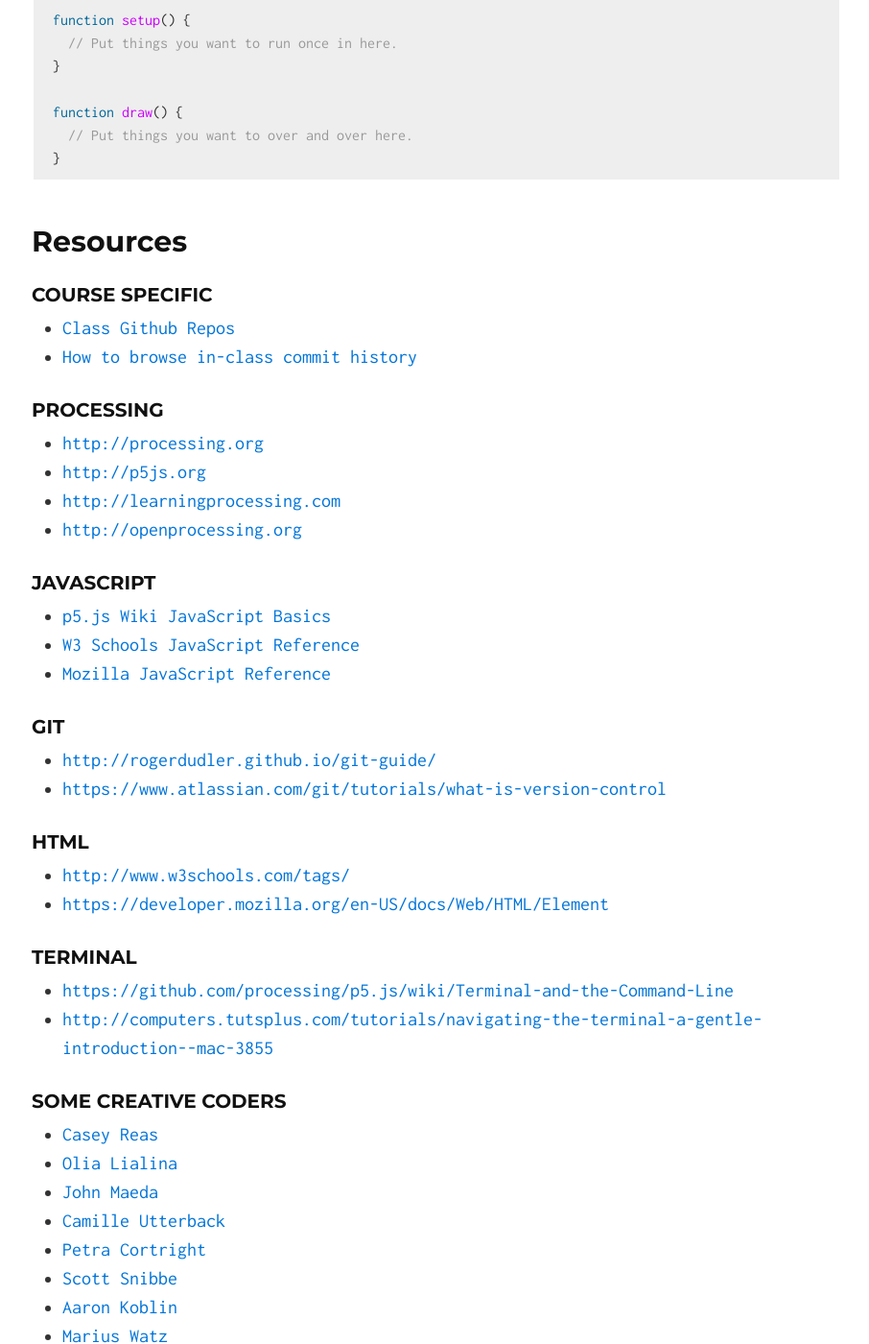
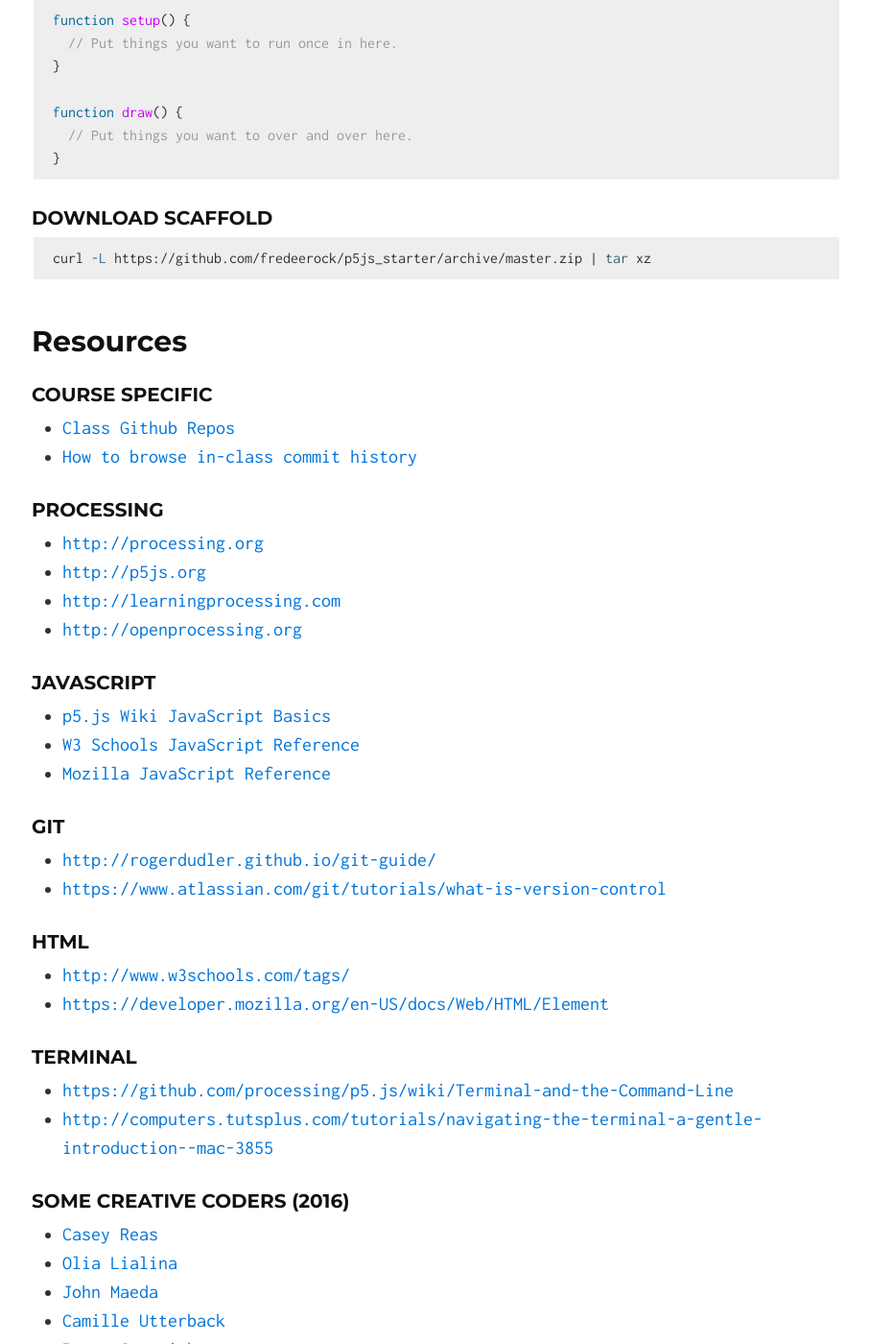
Before and after one commit to lsudigitalart/lsudigitalart.github.io, a Jekyll site: the page built from 2210/index.md, in a window 1280 px wide and 1400 px high, scrolled down 5115 px. Shown: the whole window at 96% size, without its empty margins (185-1091 px from the left). Built offline with Jekyll 4.4.1, drawn with Linux system fonts in a browser that asks for light colours; our own code applies the rules of GitHub Pages for plain Markdown files.

Commit message:
Update index.md

````diff
--- a/2210/index.md
+++ b/2210/index.md
@@ -138,6 +138,12 @@ function draw() {
 }
 ```
 
+### Download Scaffold
+
+```bash
+curl -L https://github.com/fredeerock/p5js_starter/archive/master.zip | tar xz
+```
+
 ## Resources
 
 ### Course Specific
@@ -167,7 +173,7 @@ function draw() {
 - <https://github.com/processing/p5.js/wiki/Terminal-and-the-Command-Line>
 - <http://computers.tutsplus.com/tutorials/navigating-the-terminal-a-gentle-introduction--mac-3855>
 
-### Some Creative Coders
+### Some Creative Coders (2016)
 - [Casey Reas](https://duckduckgo.com/?q=!ducky+Casey Reas)
 - [Olia Lialina](https://duckduckgo.com/?q=!ducky+Olia Lialina)
 - [John Maeda](https://duckduckgo.com/?q=!ducky+John Maeda)
````
